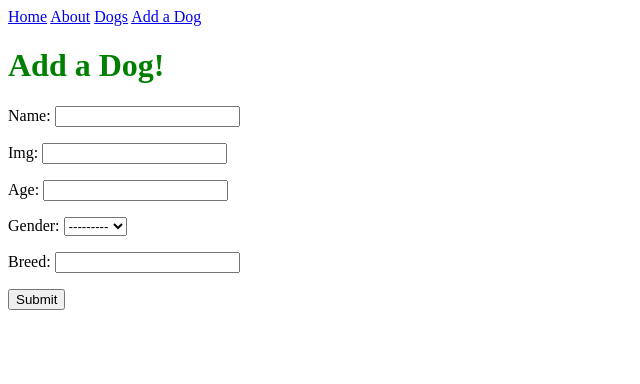
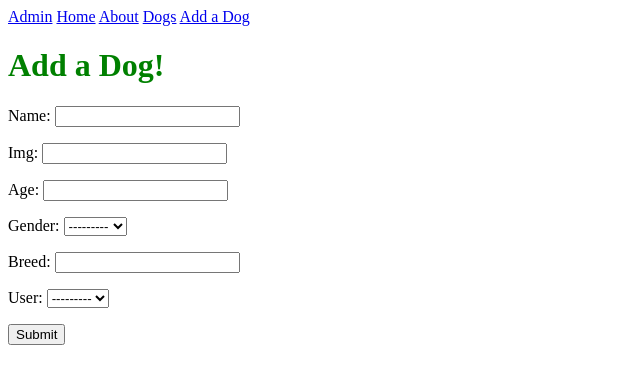
Before and after one commit to mbahan1/django-dogs, a Django app: page /dogs/new/ in a window 1280 px wide. Shown: the top 384 px of the page, without its empty margins (0-640 px from the left). Run offline with Django 4.2, Linux system fonts and the light colour scheme.

Commit message:
added users and profile page

```diff
--- a/main_app/models.py
+++ b/main_app/models.py
@@ -1,5 +1,6 @@
 from unicodedata import name
 from django.db import models
+from django.contrib.auth.models import User
 
 # Create your models here.
 GENDER_CHOICES = {
@@ -14,6 +15,7 @@ class Dog(models.Model):
     age = models.IntegerField()
     gender = models.CharField(max_length=10, choices = GENDER_CHOICES)
     breed = models.CharField(max_length=50)
+    user = models.ForeignKey(User, on_delete=models.CASCADE)
     created_at = models.DateTimeField(auto_now_add=True)
 
     def __str__(self):
--- a/main_app/templates/base.html
+++ b/main_app/templates/base.html
@@ -13,6 +13,7 @@
 <body>
     <body>
         <nav>
+            <a href="/admin">Admin</a>
             <a href="/">Home</a>
             <a href="/about">About</a>
             <a href="/dogs">Dogs</a>
--- a/main_app/templates/dog_detail.html
+++ b/main_app/templates/dog_detail.html
@@ -9,6 +9,9 @@
     <h3>Age: {{dog.age}}</h3>
     <h3>Gender: {{dog.gender}}</h3>
     <h3>Breed: {{dog.breed}}</h3>
+    <p>Adopted by:
+        <a href="/user/{{ dog.user.username }}">{{ dog.user.username }}</a>
+    </p>
 </div>
 <div>
     <a href="{% url 'dog_update' dog.pk %}">Update</a>
--- a/main_app/templates/doglist.html
+++ b/main_app/templates/doglist.html
@@ -26,6 +26,9 @@ DOG LIST!!!!!!!!
     <h3>Age: {{dog.age}}</h3>
     <h3>Gender: {{dog.gender}}</h3>
     <h3>Breed: {{dog.breed}}</h3>
+    <p>Adopted by:
+        <a href="/user/{{dog.user.username}}">{{ dog.user.username }}</a>
+    </p>
     <br>
     {% endfor %}
 {% endblock %}
--- a/main_app/urls.py
+++ b/main_app/urls.py
@@ -10,4 +10,5 @@ urlpatterns = [
     path('dogs/<int:pk>/', views.Dog_Detail.as_view(), name="dog_detail"),
     path('dogs/<int:pk>/update', views.Dog_Update.as_view(), name="dog_update"),
     path('dogs/<int:pk>/delete', views.Dog_Delete.as_view(), name="dog_delete"),
+    path('user/<username>/', views.profile, name='profile'),
 ]
--- a/main_app/views.py
+++ b/main_app/views.py
@@ -3,9 +3,10 @@ from django.views.generic import DetailView
 from django.views.generic.base import TemplateView
 from django.views import View # View class to handle requests
 from django.views.generic.edit import CreateView, UpdateView, DeleteView
-from django.http import HttpResponse # This is our responses
+from django.http import HttpResponse, HttpResponseRedirect # This is our responses
 from django.urls import reverse
 from .models import Dog
+from django.contrib.auth.models import User
 
 # Create your views here.
 
@@ -46,10 +47,15 @@ class Dog_List(TemplateView):
 
 class Dog_Create(CreateView):
     model = Dog
-    fields = ['name', 'img', 'age', 'gender', 'breed']
+    fields = ['name', 'img', 'age', 'gender', 'breed', 'user']
     template_name = "dog_create.html"
-    def get_success_url(self):
-        return reverse('dog_detail', kwargs={'pk': self.object.pk})
+    # def get_success_url(self):
+    #     return reverse('dog_detail', kwargs={'pk': self.object.pk})
+    def form_valid(self, form):
+        self.object = form.save(commit=False)
+        self.object.user = self.request.user
+        self.object.save()
+        return HttpResponseRedirect('/dogs')
 
 class Dog_Detail(DetailView):
     model = Dog
@@ -66,3 +72,9 @@ class Dog_Delete(DeleteView):
     model = Dog
     template_name = "dog_delete_confirmation.html"
     success_url = "/dogs/"
+
+#user profile
+def profile(request, username):
+    user = User.objects.get(username=username)
+    dogs = Dog.objects.filter(user=user)
+    return render(request, 'profile.html', {'username': username, 'dogs': dogs})
```
Also changed, not shown: main_app/templates/profile.html (added, +17 -0 lines), main_app/migrations/0002_dog_user.py (added).
